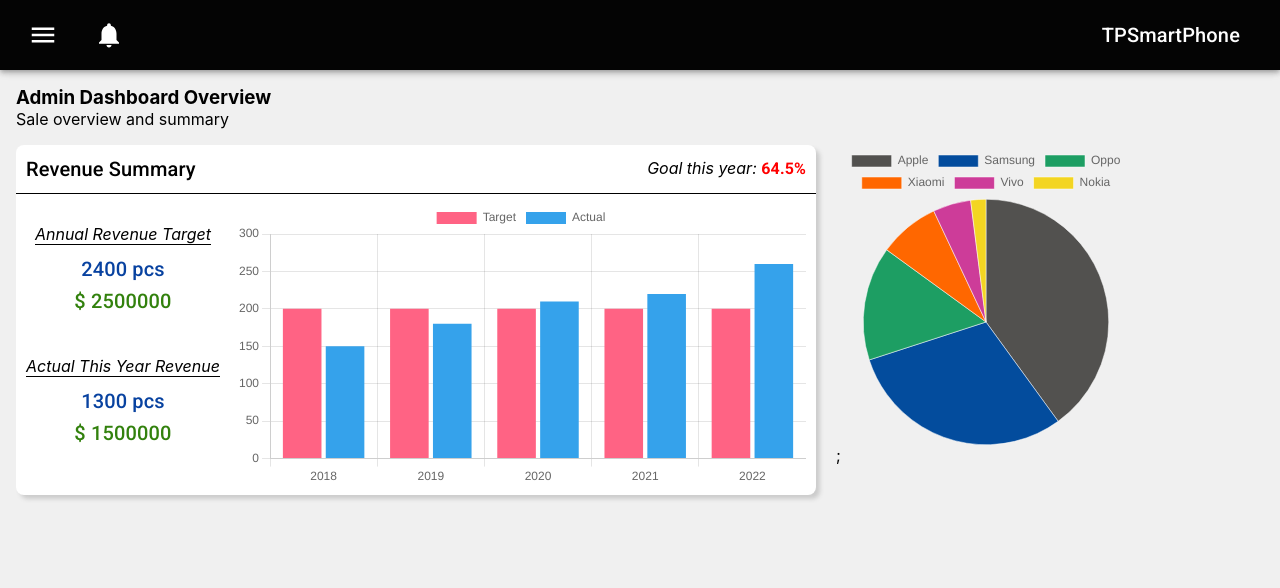
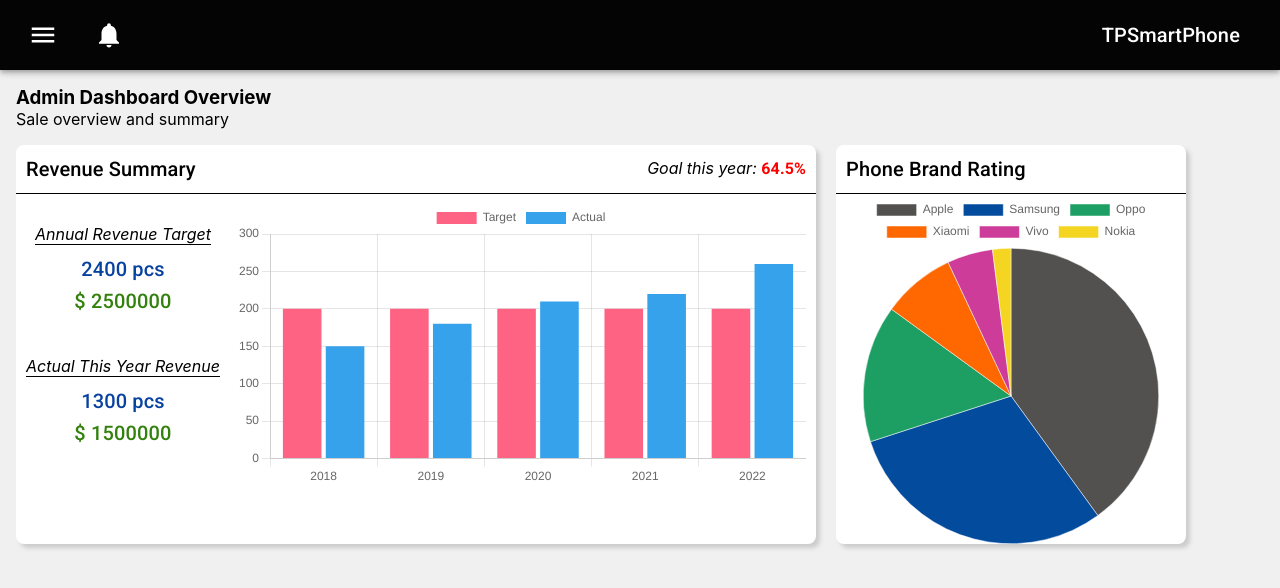
Before and after one commit to maithinhphat95/smartphone-business, a React (Create React App) app: page / in a window 1280 px wide. Shown: the top 588 px of the page. Built offline with nearby package versions, Linux system fonts and the light colour scheme; the HTML template or start-up script is replaced by a standard one.

Commit message:
[#12] Update Phone brand rating chart

```diff
--- a/package.json
+++ b/package.json
@@ -13,6 +13,7 @@
     "@testing-library/react": "^13.4.0",
     "@testing-library/user-event": "^13.5.0",
     "chart.js": "^3.9.1",
+    "chartjs-plugin-datalabels": "^2.1.0",
     "node-sass": "^7.0.3",
     "react": "^18.2.0",
     "react-chartjs-2": "^4.3.1",
--- a/src/components/admin/BrandRatingChart/index.jsx
+++ b/src/components/admin/Charts/BrandRatingChart/index.jsx
@@ -2,6 +2,8 @@ import React from "react";
 import { Chart as ChartJS, ArcElement, Tooltip, Legend } from "chart.js";
 import { Pie } from "react-chartjs-2";
 import { Box } from "@mui/material";
+import ChartHeader from "../../ChartHeader";
+import ChartContainer from "../ChartContainer.js";
 BrandRatingChart.propTypes = {};
 
 function BrandRatingChart(props) {
@@ -10,6 +12,7 @@ function BrandRatingChart(props) {
     labels: ["Apple", "Samsung", "Oppo", "Xiaomi", "Vivo", "Nokia"],
     datasets: [
       {
+        type: "pie",
         label: "# of Votes",
         data: [40, 30, 15, 8, 5, 2],
         backgroundColor: [
@@ -26,9 +29,10 @@ function BrandRatingChart(props) {
     ],
   };
   return (
-    <Box sx={{ maxWidth: "350px" }}>
-      <Pie data={data} />;
-    </Box>
+    <ChartContainer maxWidth="350px">
+      <ChartHeader chartName="Phone Brand Rating" />
+      <Pie data={data} />
+    </ChartContainer>
   );
 }
 
--- /dev/null
+++ b/src/components/admin/Charts/ChartContainer.js/index.jsx
@@ -0,0 +1,25 @@
+import React, { Children } from "react";
+import PropTypes from "prop-types";
+import { Box } from "@mui/material";
+
+ChartContainer.propTypes = {};
+function ChartContainer(props) {
+  const { children, maxWidth } = props;
+  return (
+    <Box
+      sx={{
+        width: "100%",
+        display: "flex",
+        flexDirection: "column",
+        backgroundColor: "white",
+        borderRadius: 2,
+        boxShadow: "4px 4px 4px #ccc",
+        maxWidth: { maxWidth },
+      }}
+    >
+      {children}
+    </Box>
+  );
+}
+
+export default ChartContainer;
--- a/src/components/admin/RevenueSummaryChart/index.jsx
+++ b/src/components/admin/Charts/RevenueSummaryChart/index.jsx
@@ -10,9 +10,10 @@ import {
 } from "chart.js";
 import { Bar } from "react-chartjs-2";
 import { faker } from "@faker-js/faker";
-import { monthAxis, yearAxis } from "../../common/charts";
+import { monthAxis, yearAxis } from "../../../common/charts";
 import { Box, Typography } from "@mui/material";
-import CharHeader from "../ChartHeader";
+import CharHeader from "../../ChartHeader";
+import ChartContainer from "../ChartContainer.js";
 
 RevenueSummary.propTypes = {};
 
@@ -64,17 +65,7 @@ function RevenueSummary(props) {
   };
 
   return (
-    <Box
-      sx={{
-        width: "100%",
-        display: "flex",
-        flexDirection: "column",
-        backgroundColor: "white",
-        borderRadius: 2,
-        boxShadow: "4px 4px 4px #ccc",
-        maxWidth: "800px",
-      }}
-    >
+    <ChartContainer maxWidth="800px">
       {/* Header of chart */}
       <CharHeader chartName="Revenue Summary" goalData={goalData} />
       {/* Body of chart */}
@@ -189,7 +180,7 @@ function RevenueSummary(props) {
         </Box>
       </Box>
       {/* <Typography>View detail</Typography> */}
-    </Box>
+    </ChartContainer>
   );
 }
 
--- a/src/layouts/admin/Main/index.jsx
+++ b/src/layouts/admin/Main/index.jsx
@@ -5,7 +5,6 @@ import { Box } from "@mui/system";
 import { Button } from "@mui/material";
 import Dashboard from "../../../pages/admin/Dashboard";
 import { useSelector } from "react-redux";
-import BrandRatingChart from "../../../components/admin/BrandRatingChart";
 
 Main.propTypes = {};
 
--- a/src/pages/admin/Dashboard/index.jsx
+++ b/src/pages/admin/Dashboard/index.jsx
@@ -1,9 +1,9 @@
 import React from "react";
 import PropTypes from "prop-types";
-import RevenueSummary from "../../../components/admin/RevenueSummaryChart";
 import { Box, Typography } from "@mui/material";
 import PageTitle from "../../../components/admin/Page-title";
-import BrandRatingChart from "../../../components/admin/BrandRatingChart";
+import RevenueSummary from "../../../components/admin/Charts/RevenueSummaryChart";
+import BrandRatingChart from "../../../components/admin/Charts/BrandRatingChart";
 Dashboard.propTypes = {};
 
 function Dashboard(props) {
```
Also changed, not shown: 1 other file (tests, documents, lock files or other folders).
